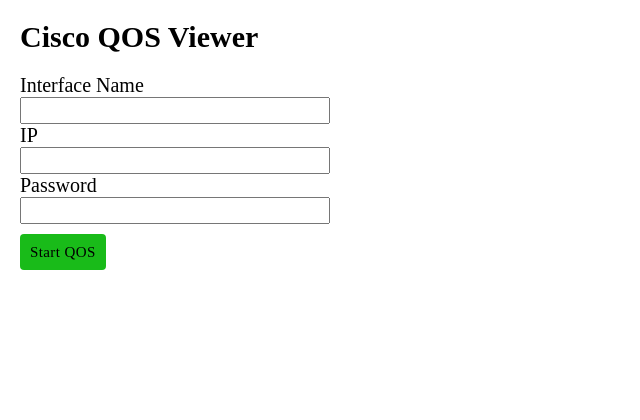
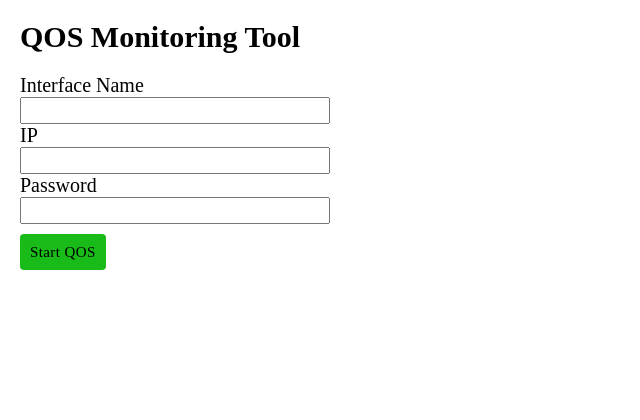
Before and after one commit to vibhuthasak/cisco-qos-viewer, a Flask app: page / in a window 1280 px wide. Shown: the top 420 px of the page, without its empty margins (0-640 px from the left). Run offline with Flask 2, Linux system fonts and the light colour scheme; some libraries are stand-ins or nearby versions.

Commit message:
Title and H2 modified

```diff
--- a/templates/index.html
+++ b/templates/index.html
@@ -4,7 +4,7 @@
 <head>
   <meta charset="UTF-8">
   <meta name="viewport" content="width=device-width, initial-scale=1.0">
-  <title>Cisco QOS Viewer</title>
+  <title>QOS Monitoring Tool</title>
   <link rel="stylesheet" href="/static/style.css">
   <script src="/static/socketio.js"></script>
   <script src="/static/chart.js"></script>
@@ -12,7 +12,7 @@
 
 <body>
   <div class="control-container">
-    <h2>Cisco QOS Viewer</h2>
+    <h2>QOS Monitoring Tool</h2>
     <form>
       <label for="iname">Interface Name</label>
       <input type="text" id="iname" name="iname">
```
